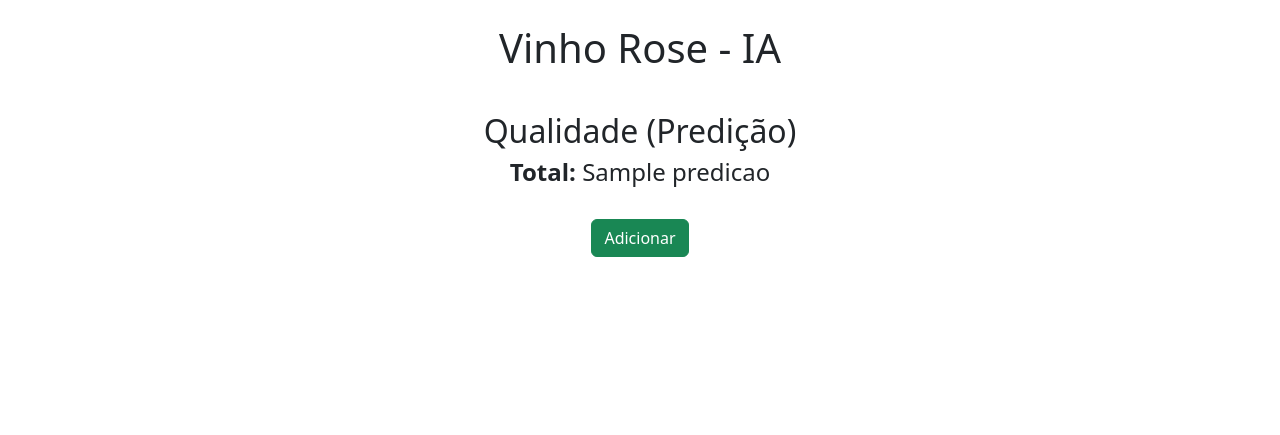
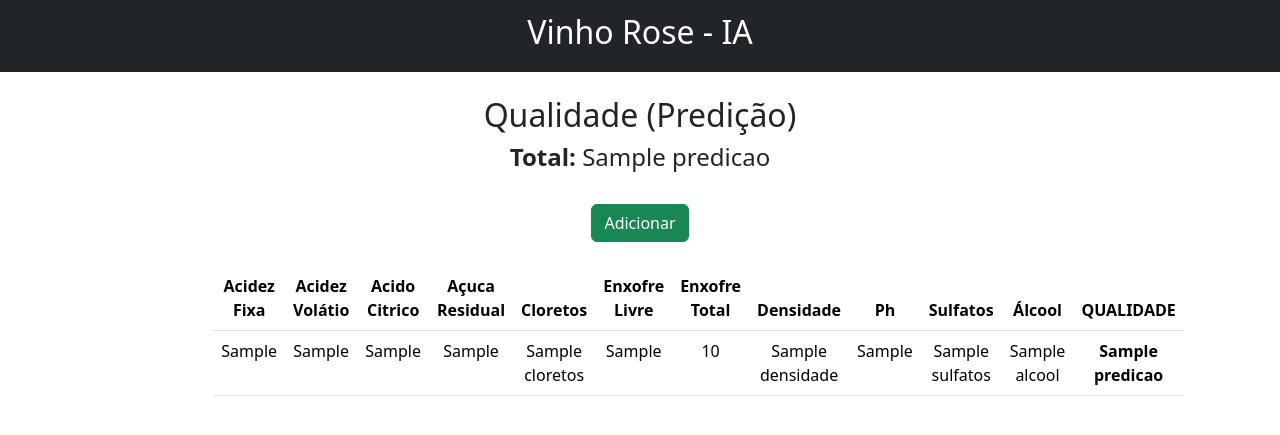
Before and after one commit to eriknathan/cadastro-automoveis-django, a Django app: template app/templates/index.html in a window 1280 px wide. Shown: the top 435 px of the page. Run offline with Django 4.2, Linux system fonts and the light colour scheme; the template is opened without the code that fills it: most values are stand-ins (such as "Sample title", 1, 10 or a date in 2020); parts of the project's set-up code (start-up, migrations or seed data) failed here and were passed over.

Commit message:
feat: refatorando alguns códigos

```diff
--- a/app/scripts/user_model.py
+++ b/app/scripts/user_model.py
@@ -9,7 +9,7 @@ def using_model():
     loaded_model = joblib.load('random_forest.h5')
 
     # Exemplo de valores das características para fazer a predição
-    conn = sqlite3.connect('/home/eriknathan/Estudos/Projetos/cadastro-automoveis-django/db.sqlite3')  # substitua pelo caminho correto para o seu banco de dados
+    conn = sqlite3.connect('/home/eriknathan/Estudos/faculdade/trabalho-ia-vinhos/db.sqlite3')  # substitua pelo caminho correto para o seu banco de dados
     cursor = conn.cursor()
 
     # Executando uma consulta para obter os valores dos campos
@@ -35,6 +35,7 @@ def using_model():
     alcool = resultado[10]
 
     exemplo_caracteristicas = np.array([[acidez_fixa, acidez_volatil, acido_citrico, acucar_residual, cloretos, enxofre_livre, enxofre_total, densidade, ph, sulfatos, alcool]])
+    # exemplo_caracteristicas = np.array([[7.3,0.65,0,1.2,0.065,15,21,0.9946,3.39,0.47,10]])
 
     # Fazer a predição utilizando o modelo carregado
     predicao = loaded_model.predict(exemplo_caracteristicas)
@@ -44,4 +45,4 @@ def using_model():
 
     return predicao[0]
 
-# using_model()
+using_model()
--- a/app/templates/index.html
+++ b/app/templates/index.html
@@ -6,9 +6,9 @@
     <link href="https://cdn.jsdelivr.net/npm/bootstrap@5.3.0-alpha3/dist/css/bootstrap.min.css" rel="stylesheet" integrity="sha384-KK94CHFLLe+nY2dmCWGMq91rCGa5gtU4mk92HdvYe+M/SXH301p5ILy+dN9+nJOZ" crossorigin="anonymous">
 </head>
 <body>
-    <div class="col-8 m-auto pt-4 pb-2 text-center">
-        <h1>Vinho Rose - IA</h1>
-    </div>
+    <nav class="navbar navbar-expand-lg navbar-dark bg-dark ">
+        <a class="navbar-brand m-auto" href="#"><h2>Vinho Rose - IA</h2></a>
+    </nav>
 
     <div class="col-8 m-auto pt-4 pb-2 text-center">
         <h2>Qualidade (Predição)</h2>
@@ -19,5 +19,42 @@
         <a href="/form" class="btn btn-success"> Adicionar </a>
     </div>
 
+    <div class="col-8 pt-3 pb-2 m-auto text-center">
+        <table class="table mx-auto">
+            <thead class="thead-dark">
+                <tr>
+                    <th scope="col"> Acidez Fixa</th>
+                    <th scope="col"> Acidez Volátio</th>
+                    <th scope="col"> Acido Citrico</th>
+                    <th scope="col"> Açuca Residual</th>
+                    <th scope="col"> Cloretos</th>
+                    <th scope="col"> Enxofre Livre</th>
+                    <th scope="col"> Enxofre Total</th>
+                    <th scope="col"> Densidade</th>
+                    <th scope="col"> Ph </th>
+                    <th scope="col"> Sulfatos</th>
+                    <th scope="col"> Álcool</th>
+                    <th scope="col"> <strong>QUALIDADE</strong></th>
+                </tr>
+            </thead>
+            <tbody>
+                <tr>
+                    <td>{{db.acidez_fixa}}</td>
+                    <td>{{db.acidez_volatil}}</td>
+                    <td>{{db.acido_citrico}}</td>
+                    <td>{{db.acucar_residual}}</td>
+                    <td>{{db.cloretos}}</td>
+                    <td>{{db.enxofre_livre}}</td>
+                    <td>{{db.enxofre_total}}</td>
+                    <td>{{db.densidade}}</td>
+                    <td>{{db.pH}}</td>
+                    <td>{{db.sulfatos}}</td>
+                    <td>{{db.alcool}}</td>
+                    <td><strong>{{ predicao }}</strong></td>
+                </tr>
+          </tbody>
+        </table>
+    </div>
+
 </body>
 </html>
```
Also changed, not shown: app/scripts/view_dbs.py (added, +35 -0 lines), app/templates/view.html (deleted, +0 -24 lines), app/views.py (+5 -30 lines), requirements.txt (added, +190 -0 lines), db.sqlite3.
